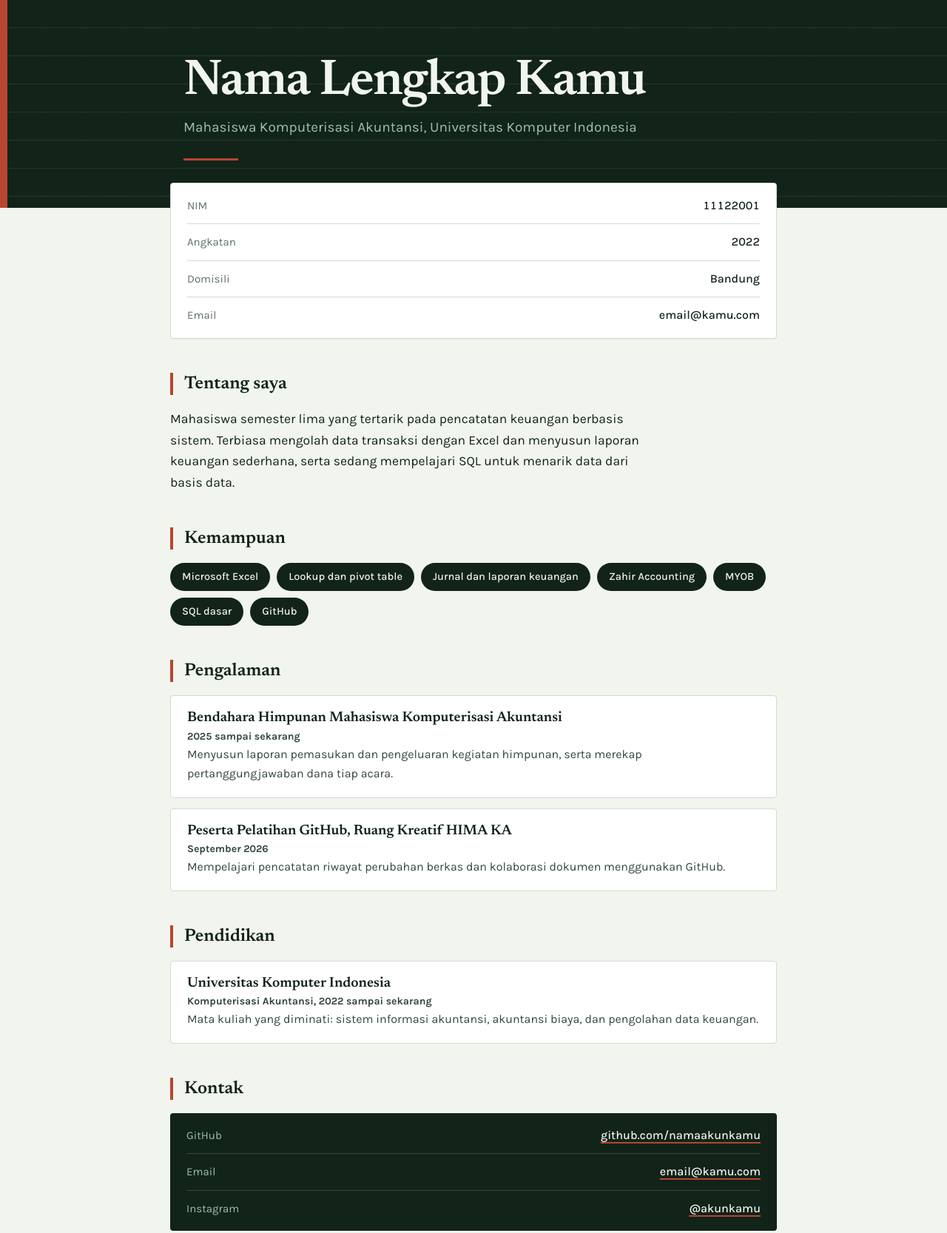
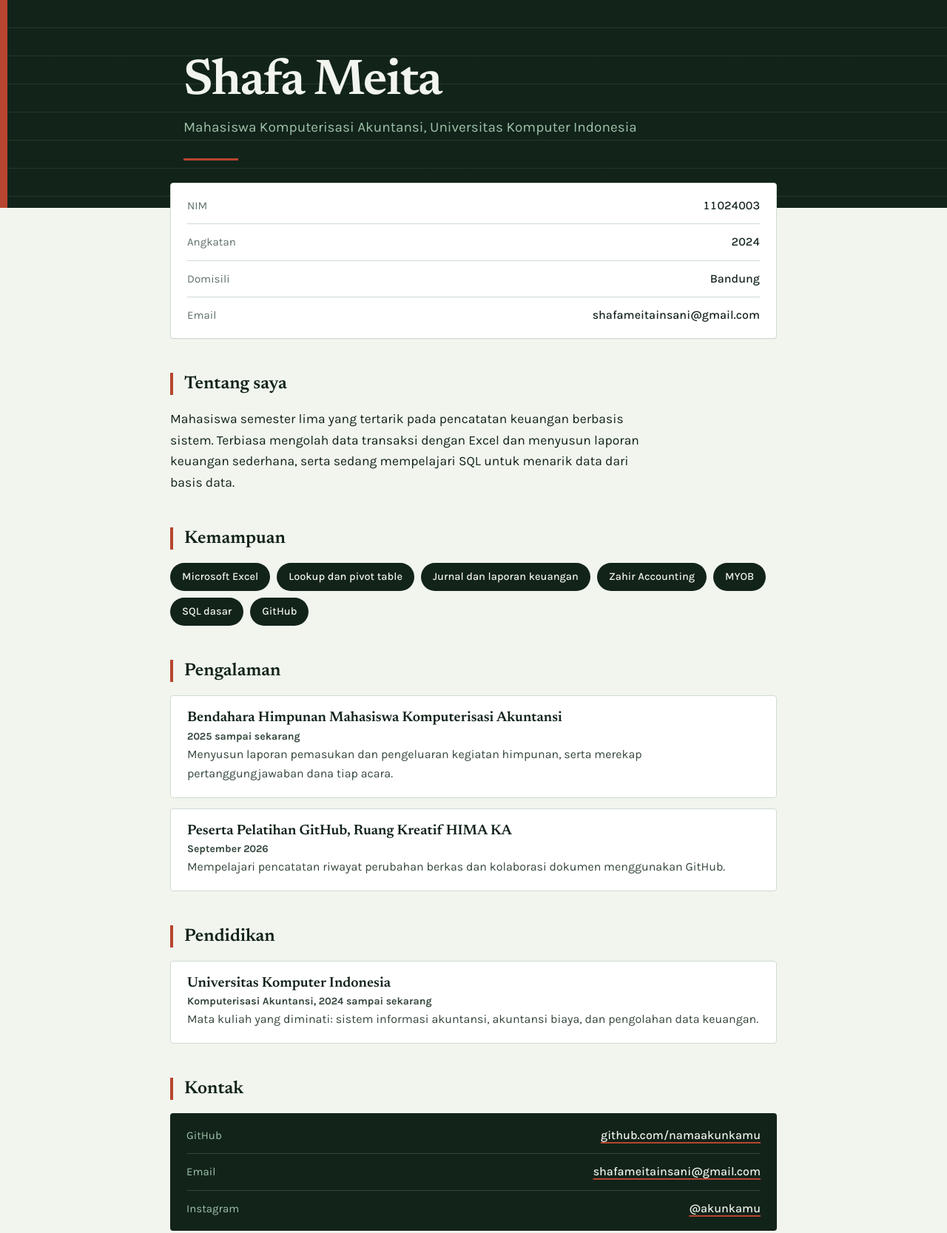
Before and after one commit to shafa11024003-rgb/shafa-meita, a plain HTML site: page index.html in a window 1280 px wide. Shown: the top 1667 px of the page at 74% size. Drawn offline with Linux system fonts and the light colour scheme.

Commit message:
Update index.html

```diff
--- a/index.html
+++ b/index.html
@@ -19,7 +19,7 @@
 -->
 
 <!-- GANTI: nama kamu -->
-<title>Nama Lengkap Kamu</title>
+<title>Shafa Meita</title>
 
 <link rel="preconnect" href="https://fonts.googleapis.com">
 <link rel="preconnect" href="https://fonts.gstatic.com" crossorigin>
@@ -241,7 +241,7 @@
 <header class="hero">
   <div class="hero-inner">
     <!-- GANTI: nama lengkap kamu -->
-    <h1>Nama Lengkap Kamu</h1>
+    <h1>Shafa Meita</h1>
 
     <!-- GANTI: program studi dan kampus -->
     <p class="role">Mahasiswa Komputerisasi Akuntansi, Universitas Komputer Indonesia</p>
@@ -257,11 +257,11 @@
   <dl class="card">
     <div class="row">
       <dt>NIM</dt>
-      <dd>11122001</dd>
+      <dd>11024003</dd>
     </div>
     <div class="row">
       <dt>Angkatan</dt>
-      <dd>2022</dd>
+      <dd>2024</dd>
     </div>
     <div class="row">
       <dt>Domisili</dt>
@@ -269,7 +269,7 @@
     </div>
     <div class="row">
       <dt>Email</dt>
-      <dd>email@kamu.com</dd>
+      <dd>shafameitainsani@gmail.com</dd>
     </div>
   </dl>
 
@@ -322,7 +322,7 @@
     <!-- GANTI: riwayat pendidikan kamu -->
     <div class="item">
       <h3>Universitas Komputer Indonesia</h3>
-      <p class="meta">Komputerisasi Akuntansi, 2022 sampai sekarang</p>
+      <p class="meta">Komputerisasi Akuntansi, 2024 sampai sekarang</p>
       <p>Mata kuliah yang diminati: sistem informasi akuntansi, akuntansi biaya, dan pengolahan data keuangan.</p>
     </div>
   </section>
@@ -337,7 +337,7 @@
       </div>
       <div class="row">
         <dt>Email</dt>
-        <dd><a href="mailto:email@kamu.com">email@kamu.com</a></dd>
+        <dd><a href="mailto:shafameitainsani@gmail.com">shafameitainsani@gmail.com</a></dd>
       </div>
       <div class="row">
         <dt>Instagram</dt>
```
